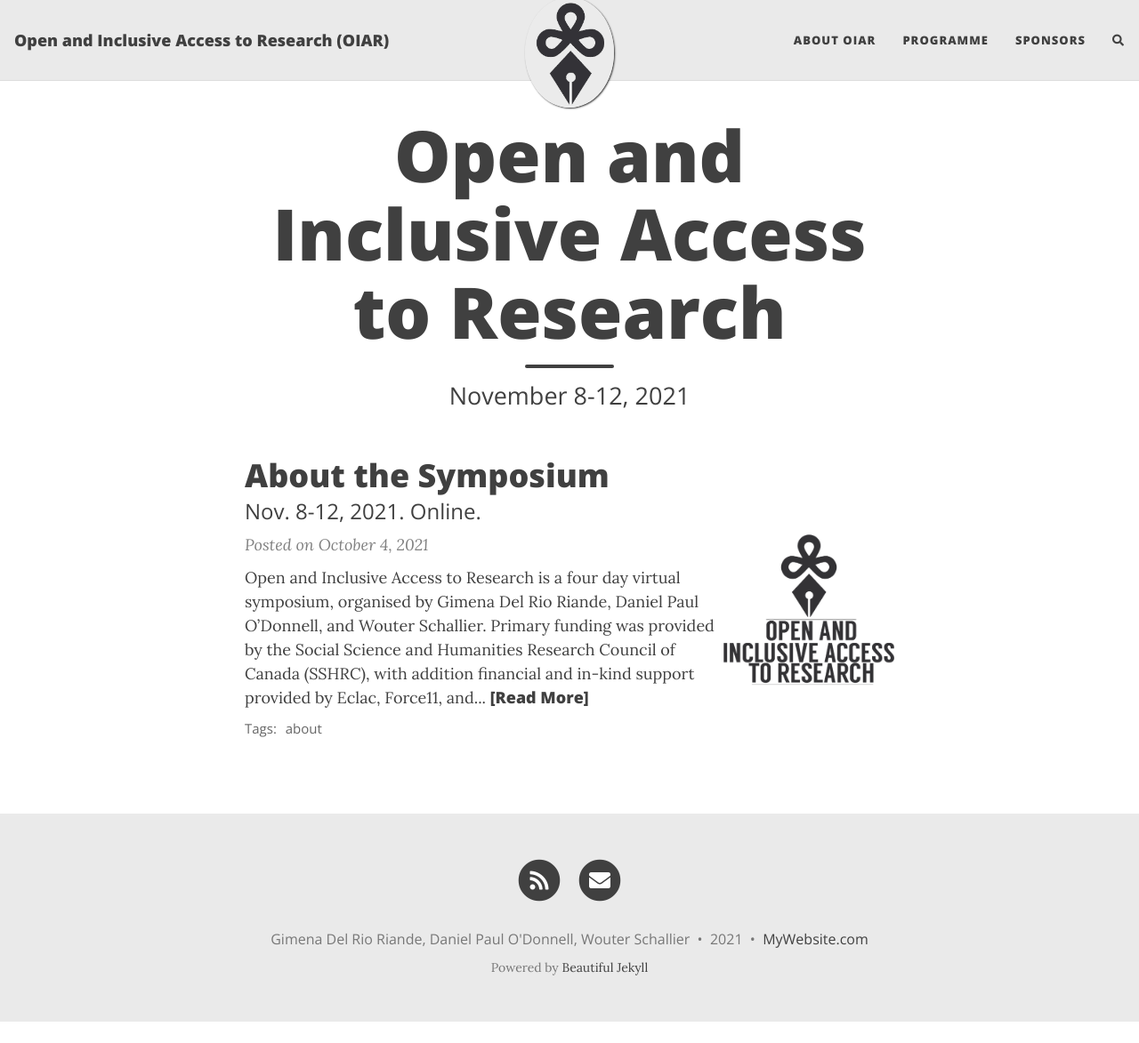
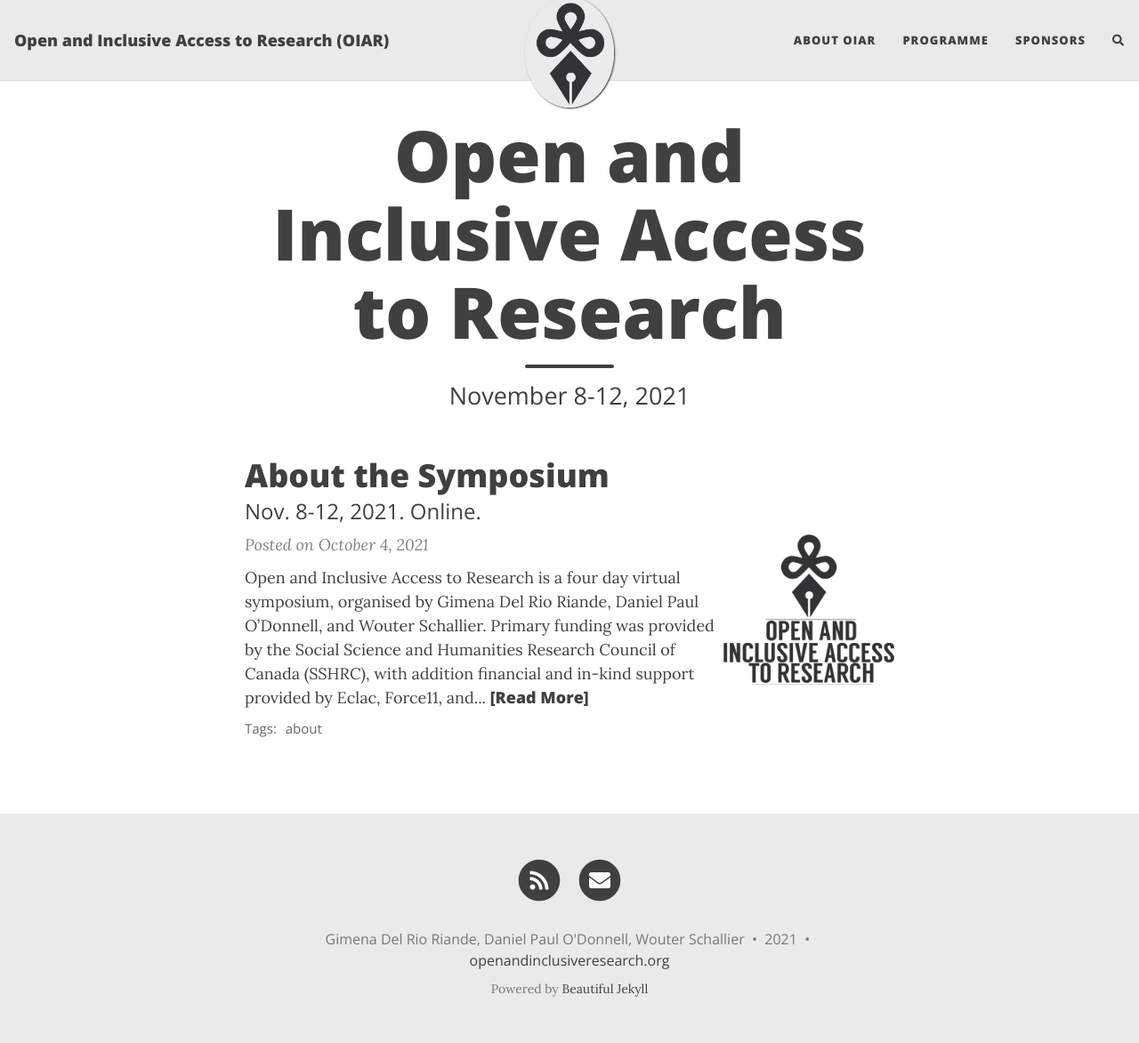
Before and after one commit to caedmon5/OIAR, a Jekyll site: the page built from index.html, in a window 1280 px wide and 1173 px high. Shown: the whole window at 89% size. Built offline with Jekyll 4.4.1, drawn with Linux system fonts in a browser that asks for light colours; nearby versions of some CDN libraries; the list of posts is cut into pages by our own code; comment, search, counter and statistics services are not loaded.

Commit message:
Changed URL from mywebsite.com to openandinclusiveresearch.org

```diff
--- a/_config.yml
+++ b/_config.yml
@@ -76,7 +76,7 @@ share-links-active:
 
 # How to display the link to your website in the footer
 # Remove this if you don't want a link in the footer
-url-pretty: "MyWebsite.com"
+url-pretty: "openandinclusiveresearch.org"
 
 # Excerpt word length - Truncate the excerpt of each post on the feed page to the specified number of words
 excerpt_length: 50
```
